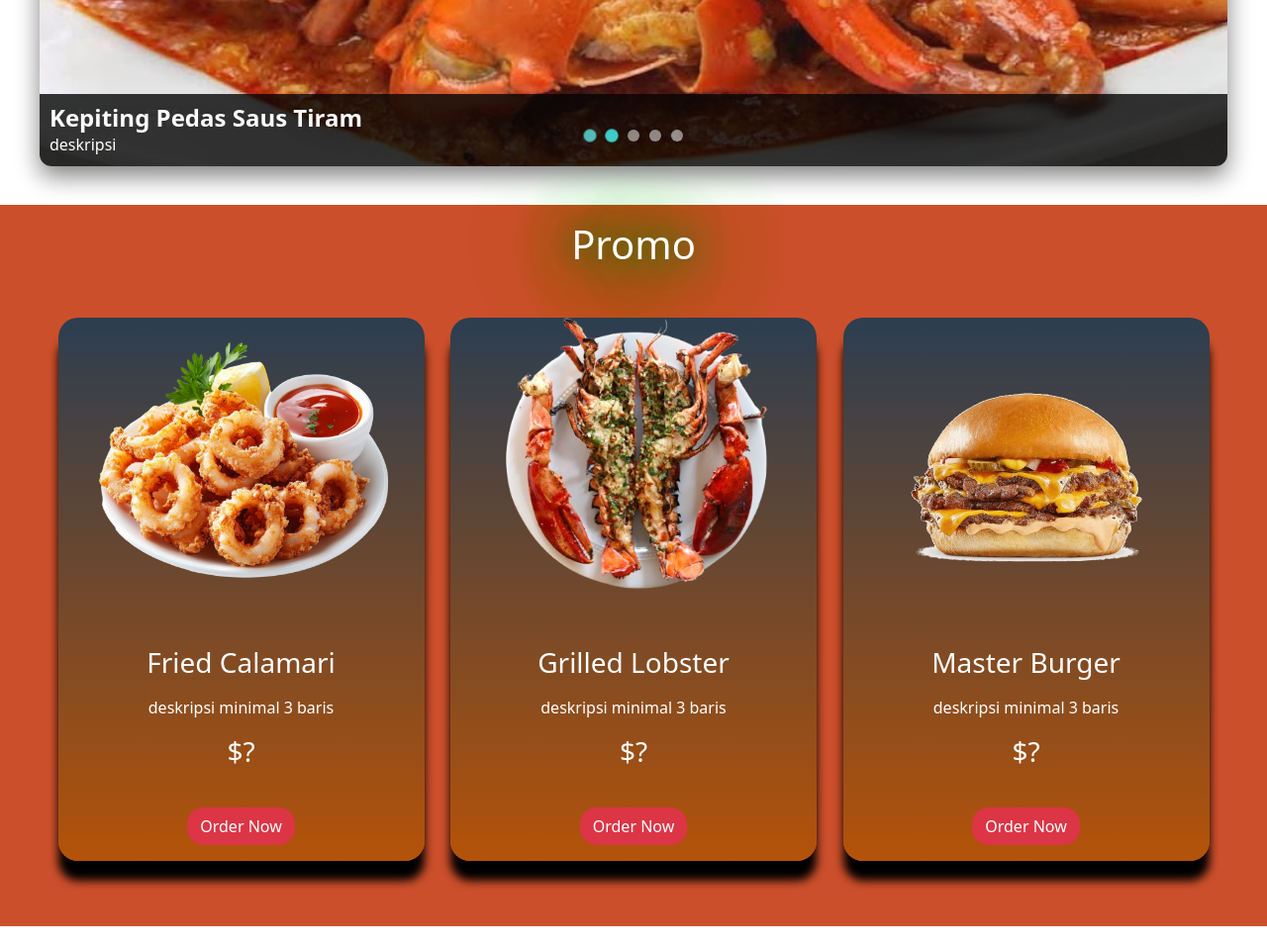
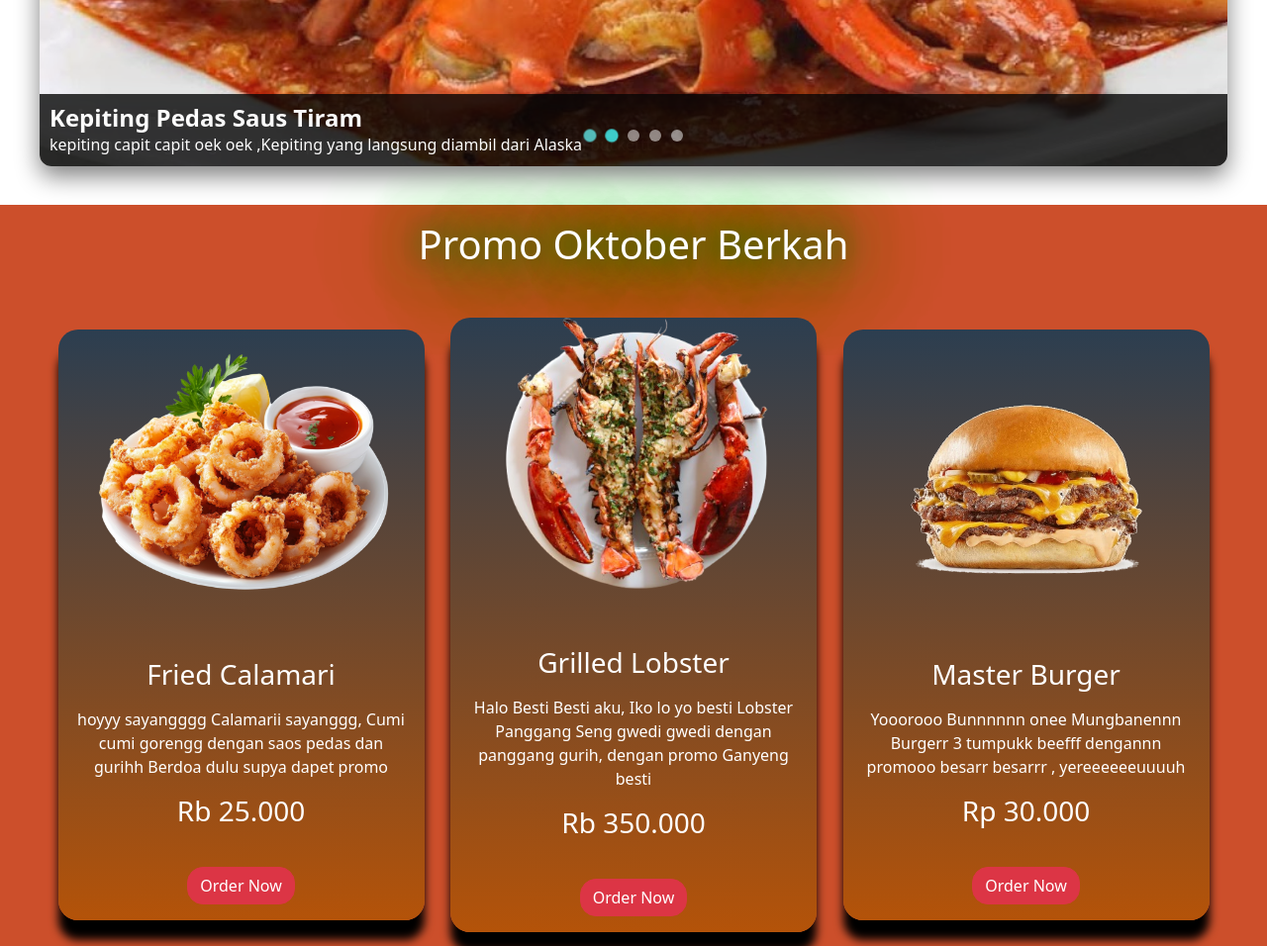
Before and after one commit to choooo-2/MasterBurgerLandingPage-Tugas-sekolah-suka2, a plain HTML site: page index.html in a window 1280 px wide. Shown: the part 1660-2616 px from the top of the page at 99% size. Drawn offline with nearby package versions, Linux system fonts and the light colour scheme.

Commit message:
menambahkan deskripsi makanan

```diff
--- a/index.html
+++ b/index.html
@@ -71,7 +71,7 @@
                 <img src="Img/kepiting pedas saus tiram.jpeg">
                 <div class="caption">
                     <h1>Kepiting Pedas Saus Tiram</h1>
-                    <p>deskripsi</p>
+                    <p>kepiting capit capit oek oek ,Kepiting yang langsung diambil dari Alaska</p>
                 </div>
             </div>
 
@@ -79,7 +79,7 @@
                 <img src="Img/salmon fillet.webp">
                 <div class="caption">
                     <h1>Salmon Fillet</h1>
-                    <p>deskripsi</p>
+                    <p>salamonn fillet goreng bernuansa padang masyar dann aromaa chumm buckettt</p>
                 </div>
             </div>
 
@@ -87,7 +87,7 @@
                 <img src="Img/spaghetti.jpg">
                 <div class="caption">
                     <h1>Spaghetti</h1>
-                    <p>deskripsi</p>
+                    <p>Spghetti langsung darii italiii yang di bawaa dengan pesawat antar jemput</p>
                 </div>
             </div>
 
@@ -95,7 +95,7 @@
                 <img src="Img/mie ayam.webp">
                 <div class="caption">
                     <h1>Mie Ayam</h1>
-                    <p>deskripsi</p>
+                    <p>IQ di bawah 150 lihat mie ayam dimakan, Mie Ayamm buk pinkan mambo dengan rasa gurih dan khas rempah rempah</p>
                 </div>
             </div>
 
@@ -103,7 +103,7 @@
                 <img src="Img/seblak.jfif">
                 <div class="caption">
                     <h1>Seblak</h1>
-                    <p>deskripsi</p>
+                    <p>Seblak dengan rasa gurih dan pedas,dengan rasa pedas seperti omongan tetangga yang lupa diri</p>
                 </div>
             </div>
 
@@ -122,14 +122,14 @@
 <!-- Bagian Diskon -->
 <section id="promo" class="container-promo">
     <div class="promo">
-        <h1>Promo</h1>
+        <h1>Promo Oktober Berkah</h1>
         <div class="container-img">
             <div class="img">
                  <img src="Img/fried calamari2.webp" alt="">
                 <div class="burger-desc">
                     <h3>Fried Calamari</h3>
-                    <p>deskripsi minimal 3 baris</p>
-                    <h3>$?</h3>
+                    <p>hoyyy sayangggg Calamarii sayanggg, Cumi cumi gorengg dengan saos pedas dan gurihh Berdoa dulu supya dapet promo</p>
+                    <h3>Rb 25.000</h3>
                     <button type="button" class="btn btn-danger mt-4 rounded-4" onclick="window.location.href='html/coming_soon.html'">Order Now</button>
                 </div>
             </div>
@@ -137,8 +137,8 @@
                 <img src="Img/grilled-lobster1-removebg-preview.png" alt="">
                 <div class="burger-desc">
                     <h3>Grilled Lobster</h3>
-                    <p>deskripsi minimal 3 baris</p>
-                    <h3>$?</h3>
+                    <p> Halo Besti Besti aku, Iko lo yo besti Lobster Panggang Seng gwedi gwedi dengan panggang gurih, dengan promo Ganyeng besti</p>
+                    <h3>Rb 350.000</h3>
                     <button type="button" class="btn btn-danger mt-4 rounded-4" onclick="window.location.href='html/coming_soon.html'">Order Now</button>
                 </div>
             </div>
@@ -146,8 +146,8 @@
                 <img src="Img/extremely-loaded-burger-sausages-bacon-600nw-2628412885.webp" alt="">
                 <div class="burger-desc">
                     <h3>Master  Burger</h3>
-                    <p>deskripsi minimal 3 baris</p>
-                    <h3>$?</h3>
+                    <p>Yooorooo Bunnnnnn onee Mungbanennn Burgerr 3 tumpukk beefff dengannn promooo besarr besarrr , yereeeeeeuuuuh</p>
+                    <h3>Rp 30.000</h3>
                     <button type="button" class="btn btn-danger mt-4 rounded-4" onclick="window.location.href='html/coming_soon.html'">Order Now</button>
                 </div>
             </div>
```
